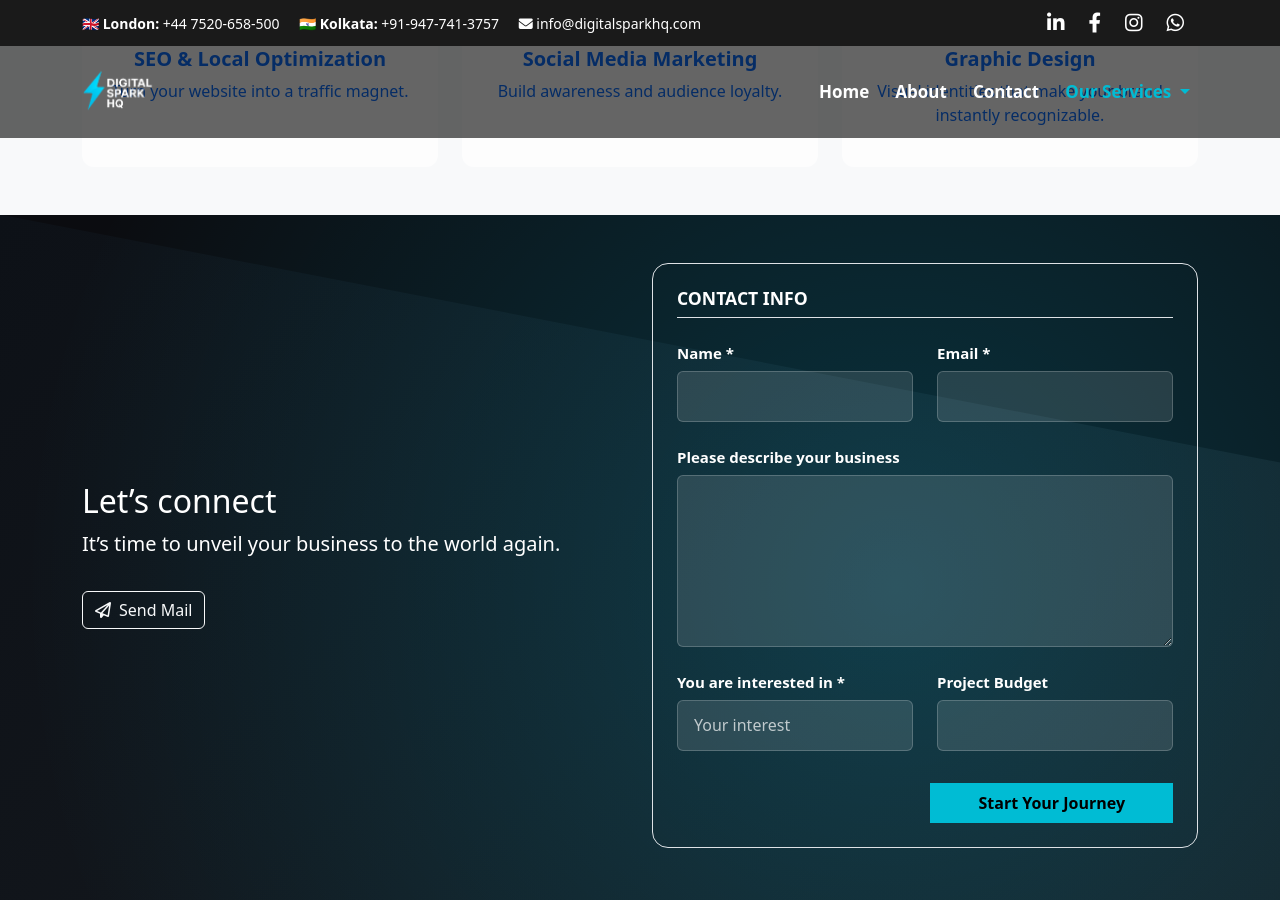
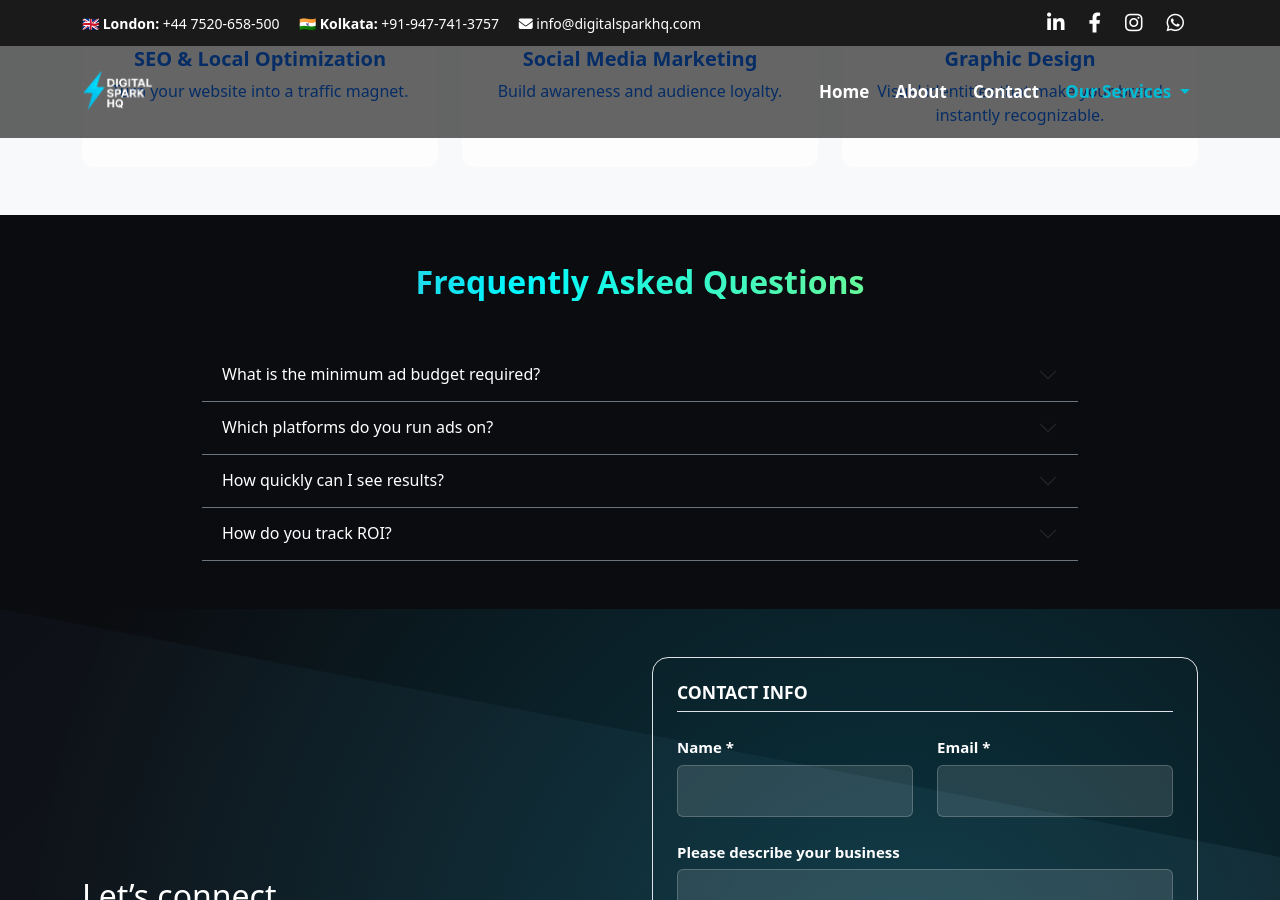
Before and after one commit to Iambiswajit-C/digitalsparkhq, a Jekyll site: the page built from services/paid-marketing/index.md, in a window 1280 px wide and 900 px high, scrolled down 2443 px. Built offline with Jekyll 4.4.1, drawn with Linux system fonts in a browser that asks for light colours.

Commit message:
Update index.md

```diff
--- a/services/paid-marketing/index.md
+++ b/services/paid-marketing/index.md
@@ -194,3 +194,141 @@
     </div>
   </div>
 </section>
+
+<!-- FAQs Section -->
+<section id="service-faqs" class="py-5 text-white position-relative">
+  <div class="service-dark-bg"></div>
+
+  <div class="container fade-in" style="max-width:900px;">
+    <h2 class="fw-bold gradient-text text-center mb-5">
+      Frequently Asked Questions
+    </h2>
+
+    <div class="accordion accordion-flush" id="faqAccordion">
+
+       <!-- Q1 -->
+      <div class="accordion-item bg-transparent border-bottom border-secondary">
+        <h3 class="accordion-header">
+          <button class="accordion-button collapsed bg-transparent text-white"
+                  data-bs-toggle="collapse"
+                  data-bs-target="#faq1">
+          What is the minimum ad budget required?
+        </button>
+        </h3>
+        <div id="faq1" class="accordion-collapse collapse" data-bs-parent="#faqAccordion">
+          <div class="accordion-body text-white-75">
+            We recommend starting with at least £500–£1000 per month to gather data and generate meaningful results.
+          </div>
+        </div>
+      </div>
+
+      <!-- Q2 -->
+      <div class="accordion-item bg-transparent border-bottom border-secondary">
+        <h3 class="accordion-header">
+          <button class="accordion-button collapsed bg-transparent text-white"
+                  data-bs-toggle="collapse"
+                  data-bs-target="#faq2">
+          Which platforms do you run ads on?
+        </button>
+        </h3>
+        <div id="faq2" class="accordion-collapse collapse" data-bs-parent="#faqAccordion">
+          <div class="accordion-body text-white-75">
+            Google Ads, Meta (Facebook & Instagram), LinkedIn, and YouTube depending on your audience and goals.
+          </div>
+        </div>
+      </div>
+
+      <!-- Q3 -->
+      <div class="accordion-item bg-transparent border-bottom border-secondary">
+        <h3 class="accordion-header">
+          <button class="accordion-button collapsed bg-transparent text-white"
+                  data-bs-toggle="collapse"
+                  data-bs-target="#faq3">
+          How quickly can I see results?
+        </button>
+        </h3>
+        <div id="faq3" class="accordion-collapse collapse" data-bs-parent="#faqAccordion">
+          <div class="accordion-body text-white-75">
+            Paid ads can generate leads within days. Optimization improves performance over the first 30–60 days.
+          </div>
+        </div>
+      </div>
+
+      <!-- Q4 -->
+      <div class="accordion-item bg-transparent border-bottom border-secondary">
+        <h3 class="accordion-header">
+          <button class="accordion-button collapsed bg-transparent text-white"
+                  data-bs-toggle="collapse"
+                  data-bs-target="#faq4">
+          How do you track ROI?
+        </button>
+        </h3>
+        <div id="faq4" class="accordion-collapse collapse" data-bs-parent="#faqAccordion">
+          <div class="accordion-body text-white-75">
+            We use conversion tracking, analytics, and cost-per-lead metrics to ensure every pound spent delivers measurable returns.
+          </div>
+        </div>
+      </div>
+
+    </div>
+  </div>
+</section>
+
+<!-- FAQ Schema -->
+<script type="application/ld+json">
+{
+  "@context": "https://schema.org",
+  "@type": "FAQPage",
+  "mainEntity": [
+    {
+      "@type": "Question",
+      "name": "What is the minimum ad budget required?",
+      "acceptedAnswer": {
+        "@type": "Answer",
+        "text": "We recommend starting with at least £500–£1000 per month to gather data and generate meaningful results."
+      }
+    },
+    {
+      "@type": "Question",
+      "name": "Which platforms do you run ads on?",
+      "acceptedAnswer": {
+        "@type": "Answer",
+        "text": "Google Ads, Meta (Facebook & Instagram), LinkedIn, and YouTube depending on your audience and goals."
+      }
+    },
+    {
+      "@type": "Question",
+      "name": "How quickly can I see results?",
+      "acceptedAnswer": {
+        "@type": "Answer",
+        "text": " Paid ads can generate leads within days. Optimization improves performance over the first 30–60 days."
+      }
+    },
+    {
+      "@type": "Question",
+      "name": "How do you track ROI?",
+      "acceptedAnswer": {
+        "@type": "Answer",
+        "text": "We use conversion tracking, analytics, and cost-per-lead metrics to ensure every pound spent delivers measurable returns."
+      }
+    }
+  ]
+}
+</script>
+
+<!-- Service Schema -->
+<script type="application/ld+json">
+{
+  "@context": "https://schema.org",
+  "@type": "Service",
+  "name": "Paid Advertising & PPC Management",
+  "description": "Performance-driven Google Ads and Meta Ads campaigns designed to maximize ROI and generate qualified leads.",
+  "provider": {
+    "@type": "Organization",
+    "name": "Digital Spark HQ",
+    "url": "https://digitalsparkhq.com"
+  },
+  "areaServed": ["UK","Europe","India"],
+  "url": "https://digitalsparkhq.com/services/paid-marketing/"
+}
+</script>
```
